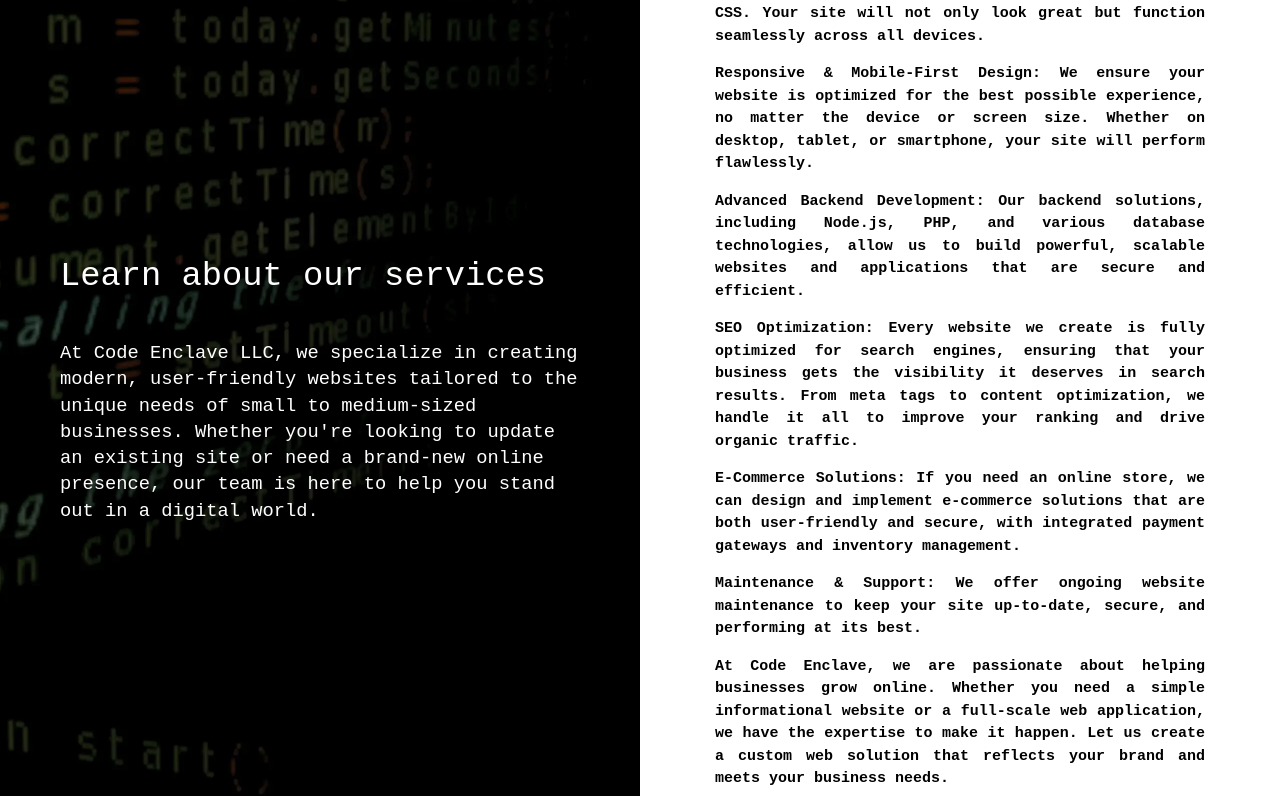
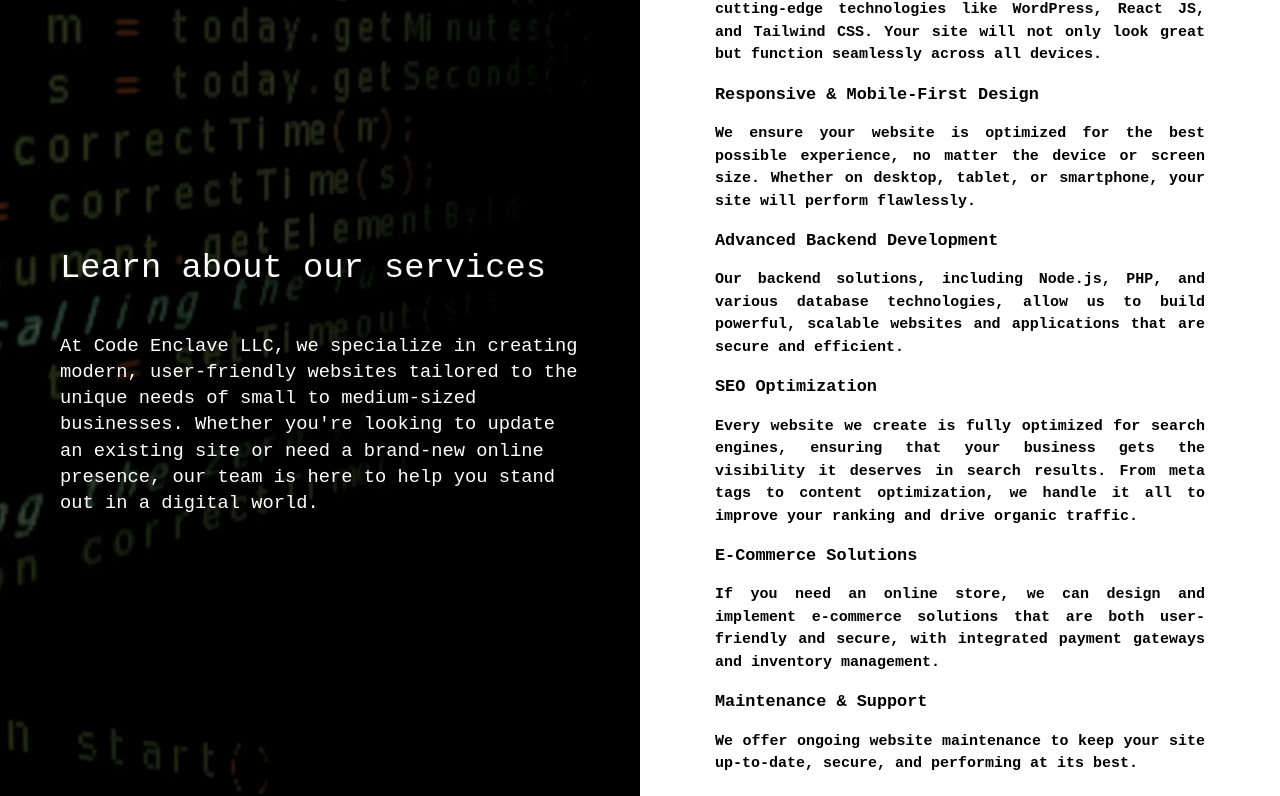
Before and after one commit to marioclayton/codeEnclave, a Next.js app: page / in a window 1280 px wide. Shown: the part 1184-1980 px from the top of the page. Built offline with nearby package versions, Linux system fonts and the light colour scheme.

Commit message:
chagned services component

```diff
--- a/src/components/Services.jsx
+++ b/src/components/Services.jsx
@@ -20,27 +20,31 @@
             <p className=' text-3xl font-extrabold leading-tight tracking-tight sm:text-4xl max-w-2xl mx-auto text-center pb-16'>
               Our Services Include
             </p>
+            <p className='font-bold py-2 text-lg'>Custom Web Design & Development</p>
             <p className='font-bold py-2'>
-              Custom Web Design & Development: We build visually appealing, responsive websites using cutting-edge technologies like WordPress, React JS, and Tailwind CSS. Your site will not only look great but function seamlessly across all devices.
+              We build visually appealing, responsive websites using cutting-edge technologies like WordPress, React JS, and Tailwind CSS. Your site will not only look great but function seamlessly across all devices.
             </p>
+            <p className='font-bold py-2 text-lg'>Responsive & Mobile-First Design</p>
             <p className='font-bold py-2'>
-              Responsive & Mobile-First Design: We ensure your website is optimized for the best possible experience, no matter the device or screen size. Whether on desktop, tablet, or smartphone, your site will perform flawlessly.
+              We ensure your website is optimized for the best possible experience, no matter the device or screen size. Whether on desktop, tablet, or smartphone, your site will perform flawlessly.
             </p>
+            <p className='font-bold py-2 text-lg'>Advanced Backend Development</p>
             <p className='font-bold py-2'>
-              Advanced Backend Development: Our backend solutions, including Node.js, PHP, and various database technologies, allow us to build powerful, scalable websites and applications that are secure and efficient.
+              Our backend solutions, including Node.js, PHP, and various database technologies, allow us to build powerful, scalable websites and applications that are secure and efficient.
             </p>
+            <p className='font-bold py-2 text-lg'>SEO Optimization</p>
             <p className='font-bold py-2'>
-              SEO Optimization: Every website we create is fully optimized for search engines, ensuring that your business gets the visibility it deserves in search results. From meta tags to content optimization, we handle it all to improve your ranking and drive organic traffic.
+              Every website we create is fully optimized for search engines, ensuring that your business gets the visibility it deserves in search results. From meta tags to content optimization, we handle it all to improve your ranking and drive organic traffic.
             </p>
+            <p className='font-bold py-2 text-lg'>E-Commerce Solutions</p>
             <p className='font-bold py-2'>
-              E-Commerce Solutions: If you need an online store, we can design and implement e-commerce solutions that are both user-friendly and secure, with integrated payment gateways and inventory management.
+              If you need an online store, we can design and implement e-commerce solutions that are both user-friendly and secure, with integrated payment gateways and inventory management.
             </p>
+            <p className='font-bold py-2 text-lg'>Maintenance & Support</p>
             <p className='font-bold py-2'>
-              Maintenance & Support: We offer ongoing website maintenance to keep your site up-to-date, secure, and performing at its best.
+              We offer ongoing website maintenance to keep your site up-to-date, secure, and performing at its best.
             </p>
-            <p className='font-bold py-2'>
-              At Code Enclave, we are passionate about helping businesses grow online. Whether you need a simple informational website or a full-scale web application, we have the expertise to make it happen. Let us create a custom web solution that reflects your brand and meets your business needs.
-            </p>
+
             <p className='py-6 font-bold text-center pb-10'>
               Ready to get started? Contact us today!
             </p>
```
Also changed, not shown: 1 other file (tests, documents, lock files or other folders).
